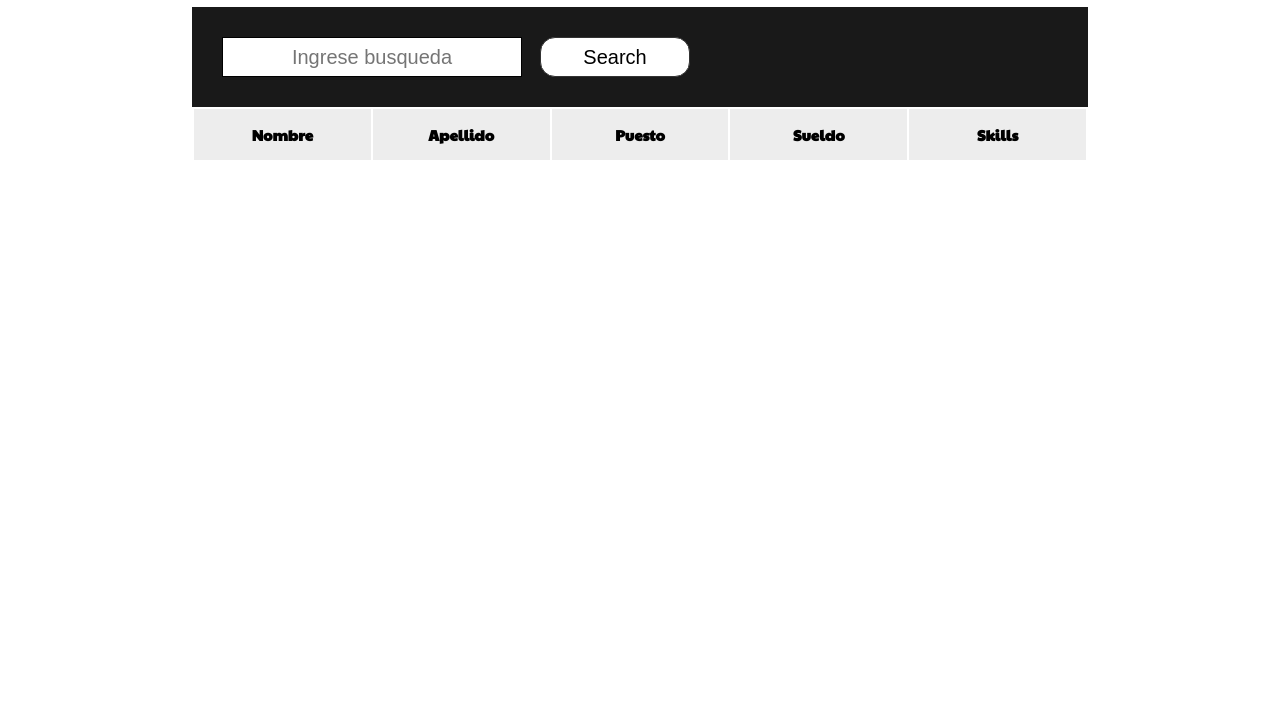
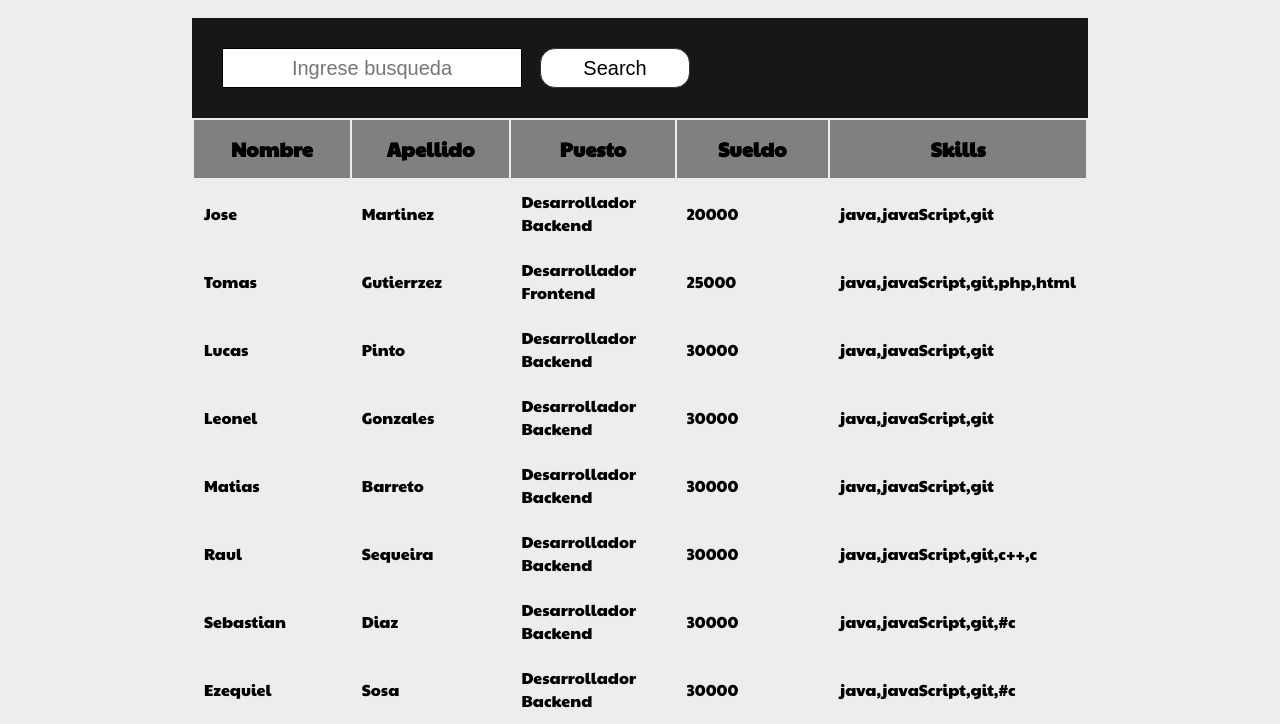
Before and after one commit to martinez022jose/Buscador-De-Empleados, a plain HTML site: page index.html in a window 1280 px wide. Shown: the part 84-808 px from the top of the page. Drawn offline with Linux system fonts and the light colour scheme.

Commit message:
Se mejora el estilo + acomodamos codigo js

```diff
--- a/ajax.js
+++ b/ajax.js
@@ -1,20 +1,19 @@
 
+//Variables
 var buttonBusqueda = document.querySelector('#buttonSearch');
 var busqueda = document.querySelector('.itemToSearch');
 var registro = document.querySelector('#record');
 var empleados = new Array();
 getEmpleados(empleados);
-console.log(empleados);
-console.log(empleados[1]);
 
-
+//Eventos
 buttonBusqueda .addEventListener('click', buscarElemento);
 busqueda.addEventListener('keyup',buscarElemento);
 
-
+//Funciones
 function resetInput(input){
     input.innerHTML = '';
-};
+}
 
 function validarEspacioEnBlanco(){
     if(busqueda.value == ''){
@@ -22,16 +21,15 @@ function validarEspacioEnBlanco(){
     }
     return false;
 
-};
+}
 
 function validarExistenciaRegistro(){
     if(registro.innerHTML == ''){
         return true;
-
     }
     return false;
 
-};
+}
 
 function realizarBusqueda(valorABuscar){
     for(let i=0; i<empleados.length;i++){
@@ -47,7 +45,7 @@ function realizarBusqueda(valorABuscar){
             </tr>`;
         }}
 
-};
+}
 
 function buscarElemento(){
     resetInput(registro);
@@ -57,15 +55,8 @@ function buscarElemento(){
         const valorABuscar = busqueda.value.toLowerCase();
         realizarBusqueda(valorABuscar);
 
-        if(validarExistenciaRegistro()){
-            mensajeError="No hay registro";
-            registro.innerHTML+=`
-            <tr>
-            <td>${mensajeError}</td>
-            </tr>`;
-        }
     }
-};
+}
 
 
 function getEmpleados(empleados){
@@ -76,24 +67,30 @@ function getEmpleados(empleados){
         var empleadosJson = JSON.parse(xhr.responseText);
         for(var i =0;i<empleadosJson.length;i++){
            empleados[i] = empleadosJson[i];
+
         }
      }
      }
      xhr.send(null);
-};
-
-
+}
 
 (function listarEmpleados(){
-    for(var i=0;i<empleados.length;i++){
-        registro.innerHTML+=
-        `<tr>
-        <td>${empleados[i]}</td>
-        <td>${empleados[i]}</td>
-        <td>${empleados[i]}</td>
-        <td>${empleados[i]}</td>
-        <td>${empleados[i]}</td>
-        </tr>`;
-    }
+    var xhr = new XMLHttpRequest();
+    xhr.open("GET","empleados.json", true);
+    xhr.onreadystatechange = function() {
+    if (xhr.readyState === 4  && this.status == 200) {
+        var empleadosJson = JSON.parse(xhr.responseText);
+        for(var i =0;i<empleadosJson.length;i++){
+            registro.innerHTML+=`
+            <tr>
+            <td>${empleadosJson[i].Nombre}</td>
+            <td>${empleadosJson[i].Apellido}</td>
+            <td>${empleadosJson[i].Puesto}</td>
+            <td>${empleadosJson[i].Sueldo}</td>
+            <td>${empleadosJson[i].Skills}</td>`;
 
-})();
+        }
+     }
+     }
+     xhr.send(null);
+    })()
--- a/estiloBuscador.css
+++ b/estiloBuscador.css
@@ -1,7 +1,8 @@
 @import url('https://fonts.googleapis.com/css?family=Paytone+One&display=swap');
 
 body{
-	font-family: 'Paytone One', sans-serif;
+    font-family: 'Paytone One', sans-serif;
+    background: #ededed;
 }
 
 *{
@@ -18,6 +19,8 @@ section{
 section .boxTitle {
     width: 100%;
     background: #ededed;
+    border-bottom: 1px solid black;
+
 }
 
 section .boxTitle h1{
@@ -29,7 +32,7 @@ section .boxSearch{
     width: 70%;
     background: rgba(0,0,0,0.9);
     margin: auto;
-    margin-top: 10px;
+    margin-top: 20px;
 
 }
 section .boxSearch .search{
@@ -69,21 +72,31 @@ section .recordList{
 }
 section .recordList table thead{
     width: 100%;
-    background: #ededed;
+    background: grey;
     color:black;
 }
 
 section .recordList table{
     width: 100%;
+
 }
 section .recordList table thead tr{
     width: 100%;
-
-
 }
 section .recordList table thead tr th{
     width: 20%;
-    font-size: 15px;
+    font-size: 20px;
     padding: 15px;
 
 }
+section .recordList table tbody{
+    background: #ededed;
+    border-bottom: 1px solid black;
+
+}
+
+section .recordList table tbody tr td{
+    padding: 10px;
+    border: 1px solid grey;
+    border:none;
+}
```
